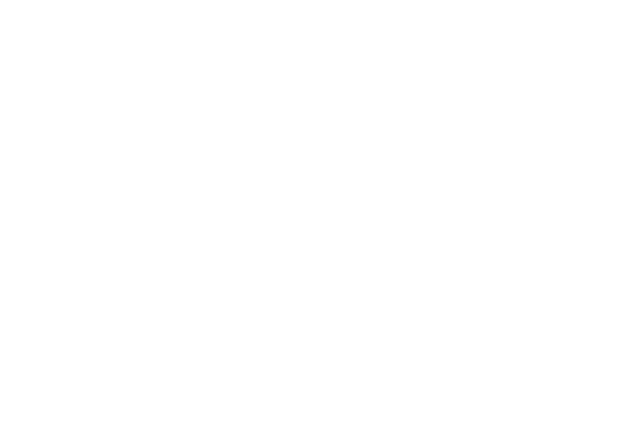
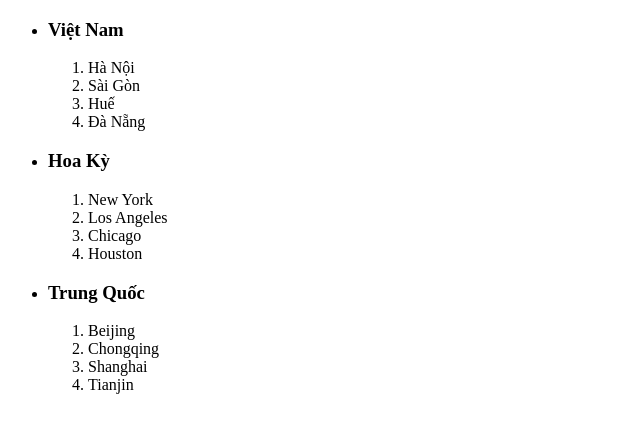
Before and after one commit to ndphucc/c0322g1_NguyenDuyPhuc_module1, a plain HTML site: page module1/ss3_git_html/bai_tap/tao_danh_sach.html in a window 1280 px wide. Shown: the whole page, without its empty margins (0-640 px from the left). Drawn offline with Linux system fonts and the light colour scheme.

Commit message:
update tao bang

```diff
--- a/module1/ss3_git_html/bai_tap/tao_danh_sach.html
+++ b/module1/ss3_git_html/bai_tap/tao_danh_sach.html
@@ -3,8 +3,36 @@
 <head>
     <meta charset="UTF-8">
     <title>Title</title>
+    <style>
+
+    </style>
 </head>
 <body>
-
+   <ul>
+       <li> <h3>Việt Nam </h3>
+           <ol >
+               <li>Hà Nội</li>
+               <li>Sài Gòn</li>
+               <li>Huế</li>
+               <li>Đà Nẵng</li>
+           </ol>
+       </li>
+       <li> <h3>Hoa Kỳ</h3>
+           <ol >
+               <li>New York</li>
+               <li>Los Angeles</li>
+               <li>Chicago</li>
+               <li>Houston</li>
+           </ol>
+       </li>
+       <li> <h3>Trung Quốc</h3>
+           <ol >
+               <li>Beijing</li>
+               <li>Chongqing</li>
+               <li>Shanghai</li>
+               <li>Tianjin</li>
+           </ol>
+       </li>
+   </ul>
 </body>
 </html>
```
